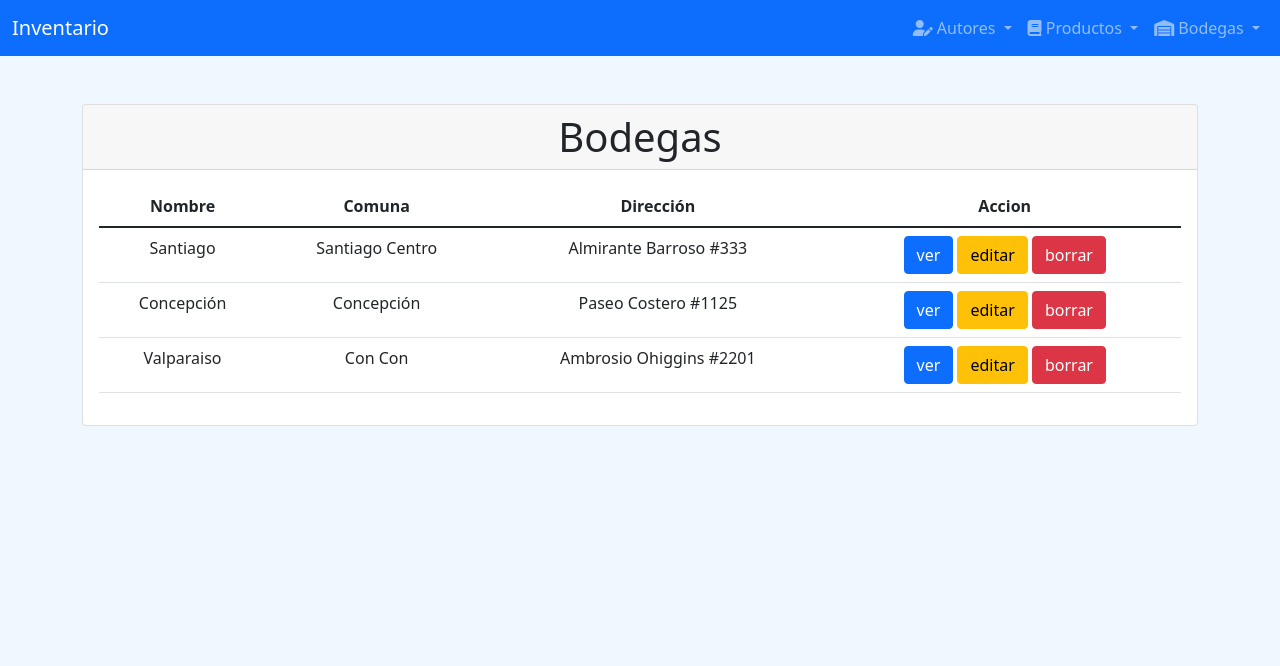
After one commit to josevc997/Libreria-el-poeta, a Django app: page /bodegas in a window 1280 px wide. The commit adds this page. Shown: the top 666 px of the page. Run offline with Django 4.2, Linux system fonts and the light colour scheme; some libraries are stand-ins or nearby versions.

Commit message:
lista y registro bodegas

```diff
--- /dev/null
+++ b/libreria/inventario/templates/bodegas/lista.html
@@ -0,0 +1,36 @@
+{% extends 'layout.html' %}
+
+{% block contenido %}
+<div class="container">
+    <div class="card">
+        <h1 class="card-header text-center">Bodegas</h1>
+        <div class="card-body">
+            <table class="table text-center">
+                <thead>
+                    <tr>
+                        <th>Nombre</th>
+                        <th>Comuna</th>
+                        <th>Dirección</th>
+                        <th>Accion</th>
+                    </tr>
+                </thead>
+                <tbody>
+                    {% for bodega in bodegas %}
+                    <tr>
+                        <td>{{bodega.nombre}}</td>
+                        <td>{{bodega.comuna}}</td>
+                        <td>{{bodega.direccion}}</td>
+                        <td>
+                            <button class="btn btn-primary">ver</button>
+                            <button class="btn btn-warning">editar</button>
+                            <button class="btn btn-danger">borrar</button>
+                        </td>
+                    </tr>
+                    {% endfor %}
+                </tbody>
+            </table>
+        </div>
+    </div>
+
+</div>
+{% endblock contenido %}
--- a/libreria/inventario/templates/nav.html
+++ b/libreria/inventario/templates/nav.html
@@ -43,12 +43,12 @@
                 </a>
                 <ul class="dropdown-menu" aria-labelledby="BodegasDropdown">
                     <li>
-                        <a class="dropdown-item" href="#">
+                        <a class="dropdown-item" href="{% url 'registroBodegas' %}">
                             Registro
                         </a>
                     </li>
                     <li>
-                        <a class="dropdown-item" href="#">
+                        <a class="dropdown-item" href="{% url 'bodegas' %}">
                             Historial
                         </a>
                     </li>
--- a/libreria/inventario/urls.py
+++ b/libreria/inventario/urls.py
@@ -8,4 +8,6 @@ urlpatterns = [
     path('autores/registro', views.registroAutores, name='registroAutores'),
     path('productos', views.productos, name='productos'),
     path('productos/registro', views.registroProductos, name='registroProductos'),
+    path('bodegas', views.bodegas, name='bodegas'),
+    path('bodegas/registro', views.registroBodegas, name='registroBodegas'),
 ]
--- a/libreria/inventario/views.py
+++ b/libreria/inventario/views.py
@@ -61,3 +61,22 @@ def registroProductos(request):
         print(autor)
 
     return render(request, template, data)
+
+def bodegas(request):
+    template = "bodegas/lista.html"
+    data = dict()
+    data['titulo'] = "Bodegas Registrados"
+    data['bodegas'] = [{'nombre': 'Santiago','comuna': 'Santiago Centro','direccion': 'Almirante Barroso #333'},{'nombre': 'Concepción','comuna': 'Concepción','direccion': 'Paseo Costero #1125'},{'nombre': 'Valparaiso','comuna': 'Con Con','direccion': 'Ambrosio Ohiggins #2201'}]
+    return render(request, template, data)
+
+def registroBodegas(request):
+    template = "bodegas/registro.html"
+    data = dict()
+    data['titulo'] = "Registro bodegas"
+
+    if request.method == 'POST':
+        nombre = request.POST['nombre']
+        tipo = request.POST['comuna']
+        annio = request.POST['direccion']
+
+    return render(request, template, data)
```
Also changed, not shown: libreria/inventario/templates/bodegas/registro.html (added, +31 -0 lines).
